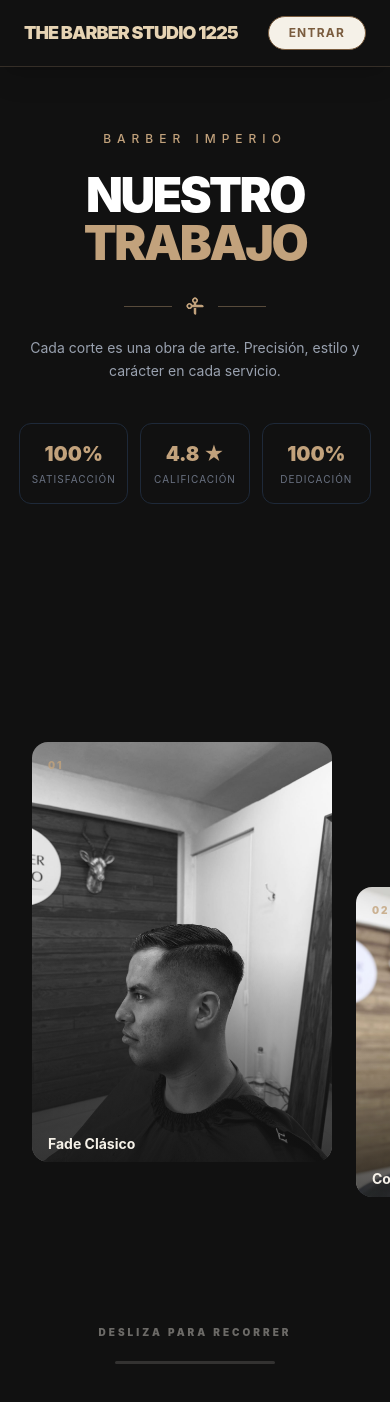
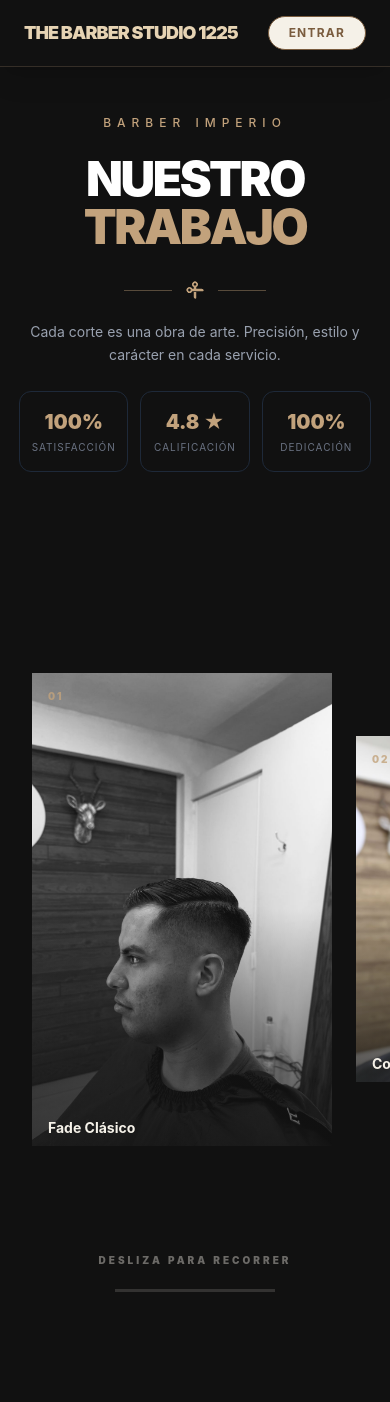
Before and after one commit to PabloHdzDev/thebarberstudio1225-frontend, a React (Vite) app: page /portafolio in a window 390 px wide. Shown: the top 1402 px of the page. Built offline with nearby package versions, Linux system fonts and the light colour scheme; no server answers.

Commit message:
galeria con scroll horizontal en portafolio

```diff
--- a/src/components/BandaScroll.jsx
+++ b/src/components/BandaScroll.jsx
@@ -2,15 +2,21 @@ import { useRef, useState, useEffect } from 'react';
 
 // Banda horizontal de imágenes que avanza con el scroll vertical.
 // La sección queda fija mientras dura el recorrido; cuando termina, la página
-// sigue su curso normal. Cada imagen lleva su propia altura y desfase vertical
-// para que la fila no se lea como una cuadrícula.
+// sigue su curso normal. Las tarjetas se encogen mientras el scroll va rápido
+// y recuperan su tamaño al detenerse, igual que en la referencia.
 function BandaScroll({ trabajos, onSeleccionar }) {
   const seccion = useRef(null);
   const pista = useRef(null);
+
   const [avance, setAvance] = useState(0);
   const [reducido, setReducido] = useState(false);
   // Se mide en el efecto, no durante el render: ahí el ref todavía es null
   const [desplazamiento, setDesplazamiento] = useState(0);
+  // 1 = tamaño normal; baja mientras el scroll va rápido
+  const [escala, setEscala] = useState(1);
+
+  const ultimaPos = useRef(0);
+  const temporizadorParo = useRef(null);
 
   useEffect(() => {
     const consulta = window.matchMedia('(prefers-reduced-motion: reduce)');
@@ -36,6 +42,18 @@ function BandaScroll({ trabajos, onSeleccionar }) {
         setDesplazamiento(Math.max(sobrante, 0));
       }
 
+      // Qué tan rápido va el scroll en este fotograma
+      const y = window.scrollY;
+      const velocidad = Math.abs(y - ultimaPos.current);
+      ultimaPos.current = y;
+      // Tope en 0.14 para que encoja lo justo y no se sienta un salto
+      setEscala(1 - Math.min(velocidad / 260, 0.14));
+
+      // Sin más eventos de scroll nadie restauraría el tamaño, así que se
+      // programa la vuelta a la normalidad en cuanto el movimiento se detiene
+      clearTimeout(temporizadorParo.current);
+      temporizadorParo.current = setTimeout(() => setEscala(1), 140);
+
       const { top, height } = nodo.getBoundingClientRect();
       const recorrido = height - window.innerHeight;
       if (recorrido <= 0) return;
@@ -58,6 +76,7 @@ function BandaScroll({ trabajos, onSeleccionar }) {
     return () => {
       window.removeEventListener('scroll', alHacerScroll);
       window.removeEventListener('resize', alHacerScroll);
+      clearTimeout(temporizadorParo.current);
     };
   }, [reducido]);
 
@@ -74,11 +93,12 @@ function BandaScroll({ trabajos, onSeleccionar }) {
       >
         <div
           ref={pista}
+          // items-center alinea todas las tarjetas sobre un mismo eje, sin
+          // importar que midan distinto
           className="flex items-center gap-6 md:gap-10 px-8 md:px-16 will-change-transform"
           style={{
             transform: reducido ? 'none' : `translate3d(-${avance * desplazamiento}px, 0, 0)`,
             transition: 'transform 120ms linear',
-            // Sin reducción de movimiento la pista no debe cortarse
             width: reducido ? '100%' : 'max-content',
             flexWrap: reducido ? 'wrap' : 'nowrap',
             justifyContent: reducido ? 'center' : 'flex-start',
@@ -88,14 +108,15 @@ function BandaScroll({ trabajos, onSeleccionar }) {
             <button
               key={t.num}
               type="button"
-              onClick={() => onSeleccionar?.(t)}
+              onClick={(e) => onSeleccionar?.(t, e.currentTarget.getBoundingClientRect())}
               aria-label={`Ver ${t.tag} en grande`}
-              className="group relative shrink-0 overflow-hidden rounded-2xl bg-negro-suave focus:outline-none focus-visible:ring-4 focus-visible:ring-dorado"
+              className="group relative shrink-0 overflow-hidden bg-negro-suave focus:outline-none focus-visible:ring-4 focus-visible:ring-dorado"
               style={{
                 width: t.ancho,
                 height: t.alto,
-                // El desfase vertical es lo que rompe la línea recta
-                transform: reducido ? 'none' : `translateY(${t.desfase}px)`,
+                transform: reducido ? 'none' : `scale(${escala})`,
+                // Vuelve con un rebote suave al detenerse el scroll
+                transition: 'transform 420ms cubic-bezier(0.22, 1, 0.36, 1)',
               }}
             >
               <img
@@ -107,7 +128,7 @@ function BandaScroll({ trabajos, onSeleccionar }) {
               />
 
               {/* El velo se abre al pasar el cursor y deja leer el nombre */}
-              <div className="absolute inset-0 bg-gradient-to-t from-negro-barber/90 via-transparent to-transparent opacity-80 group-hover:opacity-100 transition-opacity duration-500" />
+              <div className="absolute inset-0 bg-linear-to-t from-negro-barber/90 via-transparent to-transparent opacity-80 group-hover:opacity-100 transition-opacity duration-500" />
 
               <span className="absolute top-4 left-4 text-[10px] font-black tracking-[0.2em] text-dorado/80">
                 {t.num}
@@ -123,9 +144,9 @@ function BandaScroll({ trabajos, onSeleccionar }) {
         {!reducido && (
           <>
             {/* Barra de avance del recorrido */}
-            <div className="absolute bottom-10 left-1/2 -translate-x-1/2 w-40 h-[3px] bg-beige/15 rounded-full overflow-hidden">
+            <div className="absolute bottom-10 left-1/2 -translate-x-1/2 w-40 h-0.75 bg-beige/15 overflow-hidden">
               <div
-                className="h-full bg-dorado rounded-full"
+                className="h-full bg-dorado"
                 style={{ width: `${avance * 100}%` }}
               />
             </div>
--- /dev/null
+++ b/src/components/VisorTrabajo.jsx
@@ -0,0 +1,96 @@
+import { useState, useEffect, useCallback } from 'react';
+import { FaX } from 'react-icons/fa6';
+
+// Visor que crece desde la miniatura hasta el centro de la pantalla.
+// Parte de las medidas exactas de la tarjeta que se tocó (su rectángulo) y
+// anima hacia la posición final, así la imagen parece la misma que creció en
+// vez de aparecer de la nada.
+function VisorTrabajo({ trabajo, rect, onCerrar }) {
+  const [abierto, setAbierto] = useState(false);
+
+  // El primer render debe pintar la imagen en el lugar de la miniatura; sólo
+  // en el siguiente fotograma se activa el estado final para que haya
+  // transición y no un salto.
+  useEffect(() => {
+    const id = requestAnimationFrame(() => setAbierto(true));
+    return () => cancelAnimationFrame(id);
+  }, []);
+
+  // Al cerrar se recorre el camino inverso antes de desmontar
+  const cerrar = useCallback(() => {
+    setAbierto(false);
+    setTimeout(onCerrar, 380);
+  }, [onCerrar]);
+
+  useEffect(() => {
+    const porTecla = (e) => { if (e.key === 'Escape') cerrar(); };
+    window.addEventListener('keydown', porTecla);
+    // Se bloquea el scroll de fondo mientras el visor está abierto
+    const previo = document.body.style.overflow;
+    document.body.style.overflow = 'hidden';
+    return () => {
+      window.removeEventListener('keydown', porTecla);
+      document.body.style.overflow = previo;
+    };
+  }, [cerrar]);
+
+  const origen = rect || { top: 0, left: 0, width: 0, height: 0 };
+
+  return (
+    <div
+      className="fixed inset-0 z-100 flex items-center justify-center"
+      role="dialog"
+      aria-modal="true"
+      aria-label={trabajo.tag}
+      onClick={cerrar}
+    >
+      {/* Fondo que se funde al mismo ritmo que crece la imagen */}
+      <div
+        className="absolute inset-0 bg-negro-barber/95 backdrop-blur-sm transition-opacity duration-400"
+        style={{ opacity: abierto ? 1 : 0 }}
+      />
+
+      <button
+        onClick={cerrar}
+        aria-label="Cerrar"
+        className="absolute top-6 right-6 z-10 text-beige/60 hover:text-dorado text-2xl transition-colors"
+        style={{ opacity: abierto ? 1 : 0, transition: 'opacity 300ms ease 150ms' }}
+      >
+        <FaX />
+      </button>
+
+      <img
+        src={trabajo.img}
+        alt={trabajo.tag}
+        onClick={(e) => e.stopPropagation()}
+        className="shadow-2xl object-cover"
+        style={{
+          position: 'fixed',
+          objectPosition: trabajo.objPos,
+          top: abierto ? '50%' : `${origen.top}px`,
+          left: abierto ? '50%' : `${origen.left}px`,
+          width: abierto ? 'auto' : `${origen.width}px`,
+          height: abierto ? '72vh' : `${origen.height}px`,
+          transform: abierto ? 'translate(-50%, -52%)' : 'none',
+          transition: 'top 420ms cubic-bezier(0.22, 1, 0.36, 1), left 420ms cubic-bezier(0.22, 1, 0.36, 1), width 420ms cubic-bezier(0.22, 1, 0.36, 1), height 420ms cubic-bezier(0.22, 1, 0.36, 1), transform 420ms cubic-bezier(0.22, 1, 0.36, 1)',
+        }}
+      />
+
+      <figcaption
+        className="absolute bottom-12 left-0 right-0 text-center pointer-events-none"
+        style={{
+          opacity: abierto ? 1 : 0,
+          transform: abierto ? 'translateY(0)' : 'translateY(12px)',
+          transition: 'opacity 300ms ease 220ms, transform 300ms ease 220ms',
+        }}
+      >
+        <span className="text-dorado text-[10px] font-black tracking-[0.3em] block mb-1">
+          {trabajo.num}
+        </span>
+        <span className="text-beige font-bold tracking-wide">{trabajo.tag}</span>
+      </figcaption>
+    </div>
+  );
+}
+
+export default VisorTrabajo;
--- a/src/pages/Portafolio.jsx
+++ b/src/pages/Portafolio.jsx
@@ -1,7 +1,8 @@
 import { useState } from 'react';
 import { Link } from 'react-router-dom';
-import { FaArrowLeft, FaScissors, FaX } from 'react-icons/fa6';
+import { FaArrowLeft, FaScissors } from 'react-icons/fa6';
 import BandaScroll from '../components/BandaScroll';
+import VisorTrabajo from '../components/VisorTrabajo';
 
 import img1 from '../assets/portfolio/WhatsApp Image 2026-06-16 at 8.07.46 AM.jpeg';
 import img2 from '../assets/portfolio/WhatsApp Image 2026-06-16 at 8.08.19 AM.jpeg';
@@ -14,15 +15,15 @@ import img8 from '../assets/portfolio/WhatsApp Image 2026-06-16 at 8.14.06 AM.jp
 import img9 from '../assets/portfolio/WhatsApp Image 2026-06-16 at 8.14.31 AM.jpeg';
 
 const trabajos = [
-  { img: img1, tag: 'Fade Clásico',      num: '01', objPos: '50% 55%', ancho: 300, alto: 420, desfase: -30 },
-  { img: img2, tag: 'Corte Texturizado', num: '02', objPos: '50% 38%', ancho: 230, alto: 310, desfase:  60 },
-  { img: img3, tag: 'Corte Clásico',     num: '03', objPos: '65% 68%', ancho: 340, alto: 470, desfase: -10 },
-  { img: img4, tag: 'Rizado Fade',       num: '04', objPos: '50% 32%', ancho: 240, alto: 330, desfase:  80 },
-  { img: img5, tag: 'Slick Back + Barba',num: '05', objPos: '50% 28%', ancho: 380, alto: 520, desfase: -50 },
-  { img: img6, tag: 'Bowl Fade',         num: '06', objPos: '50% 62%', ancho: 250, alto: 340, desfase:  50 },
-  { img: img7, tag: 'Pompadour Fade',    num: '07', objPos: '50% 28%', ancho: 320, alto: 440, desfase: -20 },
-  { img: img8, tag: 'Ondas Texturizadas',num: '08', objPos: '50% 33%', ancho: 230, alto: 300, desfase:  70 },
-  { img: img9, tag: 'Corte Limpio',      num: '09', objPos: '50% 28%', ancho: 350, alto: 480, desfase: -40 },
+  { img: img1, tag: 'Fade Clásico',      num: '01', objPos: '50% 55%', ancho: 300, alto: '56vh' },
+  { img: img2, tag: 'Corte Texturizado', num: '02', objPos: '50% 38%', ancho: 230, alto: '41vh' },
+  { img: img3, tag: 'Corte Clásico',     num: '03', objPos: '65% 68%', ancho: 340, alto: '62vh' },
+  { img: img4, tag: 'Rizado Fade',       num: '04', objPos: '50% 32%', ancho: 240, alto: '44vh' },
+  { img: img5, tag: 'Slick Back + Barba',num: '05', objPos: '50% 28%', ancho: 380, alto: '70vh' },
+  { img: img6, tag: 'Bowl Fade',         num: '06', objPos: '50% 62%', ancho: 250, alto: '45vh' },
+  { img: img7, tag: 'Pompadour Fade',    num: '07', objPos: '50% 28%', ancho: 320, alto: '58vh' },
+  { img: img8, tag: 'Ondas Texturizadas',num: '08', objPos: '50% 33%', ancho: 230, alto: '40vh' },
+  { img: img9, tag: 'Corte Limpio',      num: '09', objPos: '50% 28%', ancho: 350, alto: '64vh' },
 ];
 
 const stats = [
@@ -32,13 +33,15 @@ const stats = [
 ];
 
 function Portafolio() {
+  // Guarda el trabajo y el rectángulo de la tarjeta tocada, para que el visor
+  // pueda crecer justo desde ahí
   const [ampliada, setAmpliada] = useState(null);
 
   return (
     <div className="min-h-screen bg-negro-barber">
 
       {/* ── Header ── */}
-      <div className="pt-16 pb-10 px-4 text-center">
+      <div className="pt-12 pb-6 px-4 text-center">
         <p className="text-camel tracking-[0.5em] text-xs uppercase mb-6 font-medium">
           Barber Imperio
         </p>
@@ -59,7 +62,7 @@ function Portafolio() {
       </div>
 
       {/* ── Stats ── */}
-      <div className="max-w-sm sm:max-w-lg mx-auto px-4 mb-14 grid grid-cols-3 gap-3">
+      <div className="max-w-sm sm:max-w-lg mx-auto px-4 mb-4 grid grid-cols-3 gap-3">
         {stats.map(s => (
           <div key={s.label} className="text-center border border-gray-800 rounded-xl py-4 px-2">
             <div className="text-xl sm:text-2xl font-black text-dorado mb-1">{s.num}</div>
@@ -69,7 +72,10 @@ function Portafolio() {
       </div>
 
       {/* ── Banda horizontal con scroll ── */}
-      <BandaScroll trabajos={trabajos} onSeleccionar={setAmpliada} />
+      <BandaScroll
+        trabajos={trabajos}
+        onSeleccionar={(trabajo, rect) => setAmpliada({ trabajo, rect })}
+      />
 
       {/* ── CTA ── */}
       <div className="text-center py-16 px-4">
@@ -78,7 +84,7 @@ function Portafolio() {
         </p>
         <Link
           to="/"
-          className="inline-flex items-center gap-2 bg-dorado text-negro-barber font-black px-8 py-3.5 rounded-full text-xs tracking-widest uppercase hover:bg-dorado-hover transition-colors duration-300"
+          className="inline-flex items-center gap-3 bg-dorado text-negro-barber font-black px-12 sm:px-16 py-5 sm:py-6 rounded-full text-sm sm:text-base tracking-[0.2em] uppercase hover:bg-dorado-hover hover:scale-105 transition-all duration-300 shadow-xl shadow-dorado/20"
         >
           AGENDA TU CITA
         </Link>
@@ -92,38 +98,12 @@ function Portafolio() {
         </div>
       </div>
 
-      {/* ── Visor ── */}
       {ampliada && (
-        <div
-          className="fixed inset-0 z-100 bg-negro-barber/95 backdrop-blur-sm flex items-center justify-center p-4"
-          onClick={() => setAmpliada(null)}
-          role="dialog"
-          aria-modal="true"
-          aria-label={ampliada.tag}
-        >
-          <button
-            onClick={() => setAmpliada(null)}
-            aria-label="Cerrar"
-            className="absolute top-6 right-6 text-beige/60 hover:text-dorado text-2xl transition-colors"
-          >
-            <FaX />
-          </button>
-
-          <figure className="max-h-[85vh] max-w-4xl" onClick={(e) => e.stopPropagation()}>
-            <img
-              src={ampliada.img}
-              alt={ampliada.tag}
-              className="max-h-[75vh] w-auto rounded-2xl shadow-2xl"
-              style={{ objectPosition: ampliada.objPos }}
-            />
-            <figcaption className="text-center mt-5">
-              <span className="text-dorado text-[10px] font-black tracking-[0.3em] block mb-1">
-                {ampliada.num}
-              </span>
-              <span className="text-beige font-bold tracking-wide">{ampliada.tag}</span>
-            </figcaption>
-          </figure>
-        </div>
+        <VisorTrabajo
+          trabajo={ampliada.trabajo}
+          rect={ampliada.rect}
+          onCerrar={() => setAmpliada(null)}
+        />
       )}
 
     </div>
```
